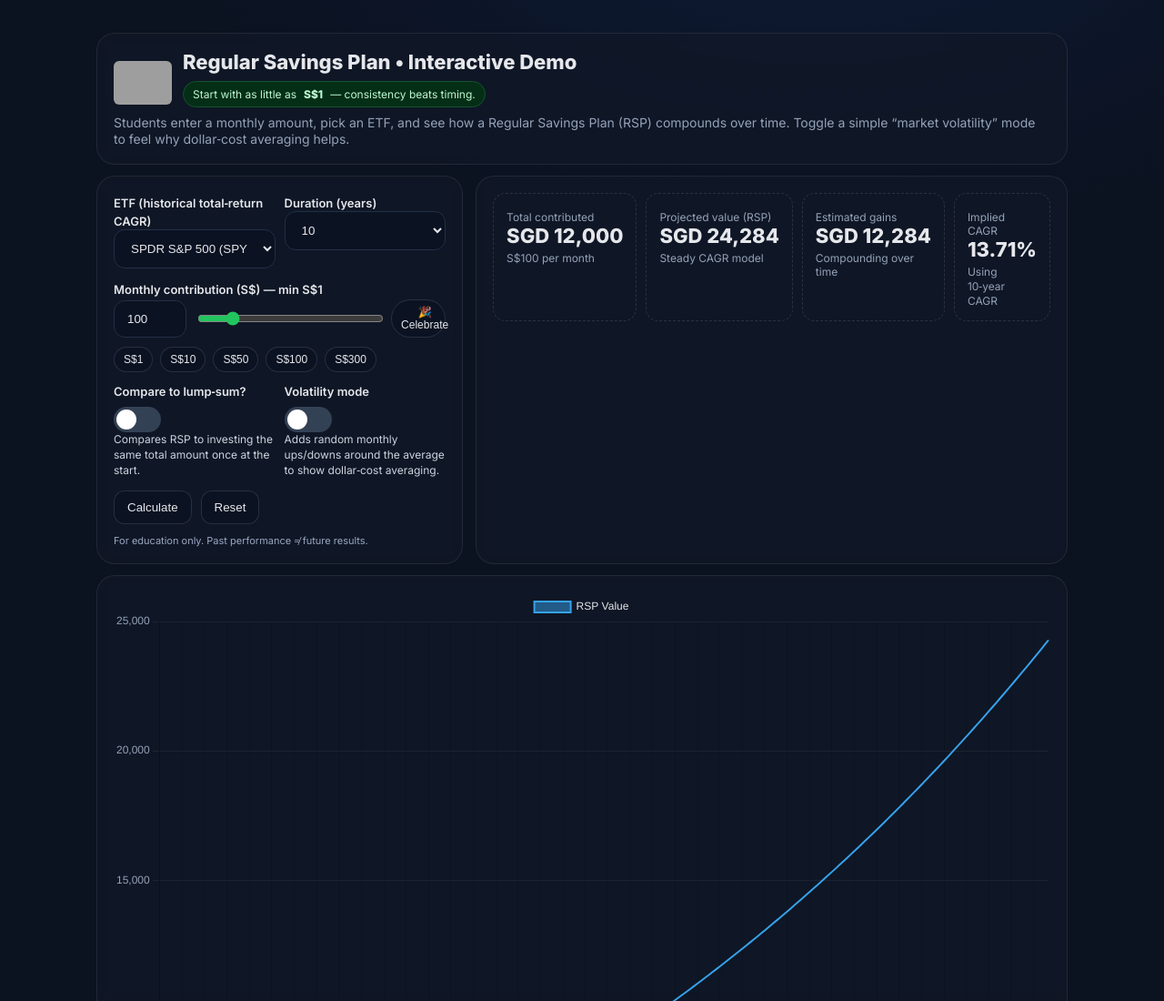
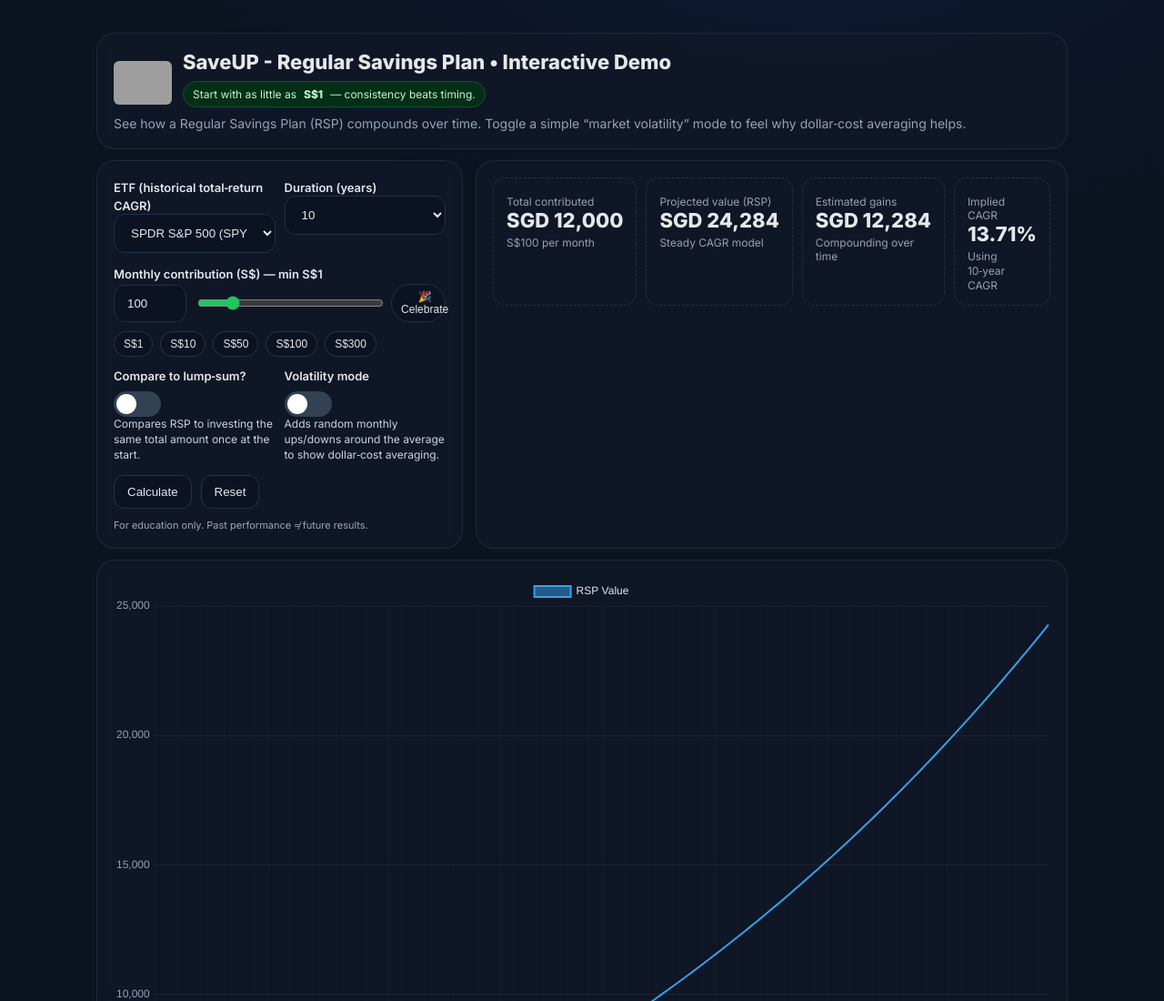
Before and after one commit to jweejun/SIM, a plain HTML site: page index.html in a window 1280 px wide. Shown: the top 1100 px of the page at 91% size. Drawn offline with nearby package versions, Linux system fonts and the light colour scheme; grey boxes are pictures that could not be loaded.

Commit message:
Update index.html

```diff
--- a/index.html
+++ b/index.html
@@ -3,7 +3,7 @@
 <head>
   <meta charset="UTF-8" />
   <meta name="viewport" content="width=device-width, initial-scale=1.0" />
-  <title>UP • RSP Growth Demo (SIM Promo Banner)</title>
+  <title>UP • SaveUP - RSP Growth Demo (For SIM Event)</title>
   <link rel="preconnect" href="https://fonts.googleapis.com">
   <link href="https://fonts.googleapis.com/css2?family=Inter:wght@400;600;800&display=swap" rel="stylesheet">
   <script src="https://cdn.jsdelivr.net/npm/chart.js@4.4.1/dist/chart.umd.min.js"></script>
@@ -69,12 +69,12 @@
       <div class="brand">
         <img src="https://i.imgur.com/Ond0W9h.jpeg" alt="UP Logo"/>
         <div>
-          <h1>Regular Savings Plan • Interactive Demo</h1>
+          <h1>SaveUP - Regular Savings Plan • Interactive Demo</h1>
           <div class="tag">Start with as little as <b>S$1</b> — consistency beats timing.</div>
         </div>
       </div>
     </div>
-    <div class="sub">Students enter a monthly amount, pick an ETF, and see how a Regular Savings Plan (RSP) compounds over time. Toggle a simple “market volatility” mode to feel why dollar‑cost averaging helps.</div>
+    <div class="sub">See how a Regular Savings Plan (RSP) compounds over time. Toggle a simple “market volatility” mode to feel why dollar‑cost averaging helps.</div>
   </div>
 
   <!-- existing simulator (unchanged layout) -->
```
